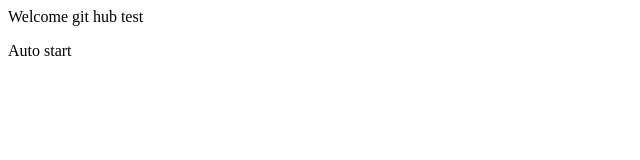
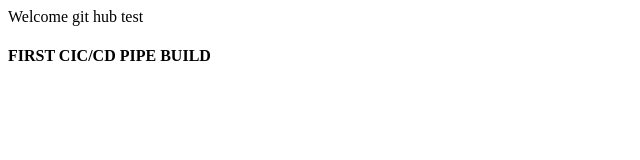
Before and after one commit to sriamu/devops_jenkins, a plain HTML site: page index.html in a window 1280 px wide. Shown: the whole page, without its empty margins (0-640 px from the left). Drawn offline with Linux system fonts and the light colour scheme.

Commit message:
First Commit

```diff
--- a/index.html
+++ b/index.html
@@ -1,5 +1,5 @@
 <html>
 
 <head>Welcome git hub test</head>
-<body><p>Auto start</p> </body>
+<body><h4>FIRST CIC/CD PIPE BUILD</h4> </body>
 </html>
```
